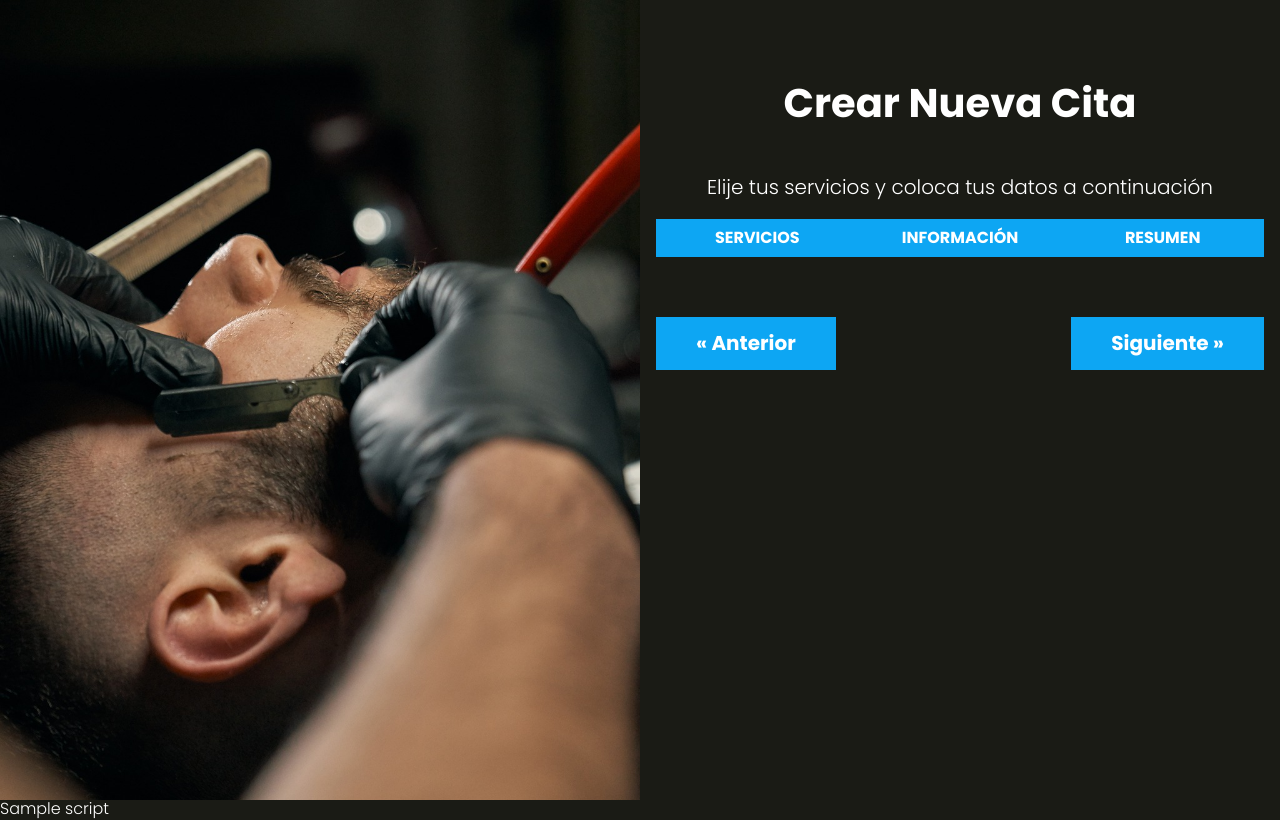
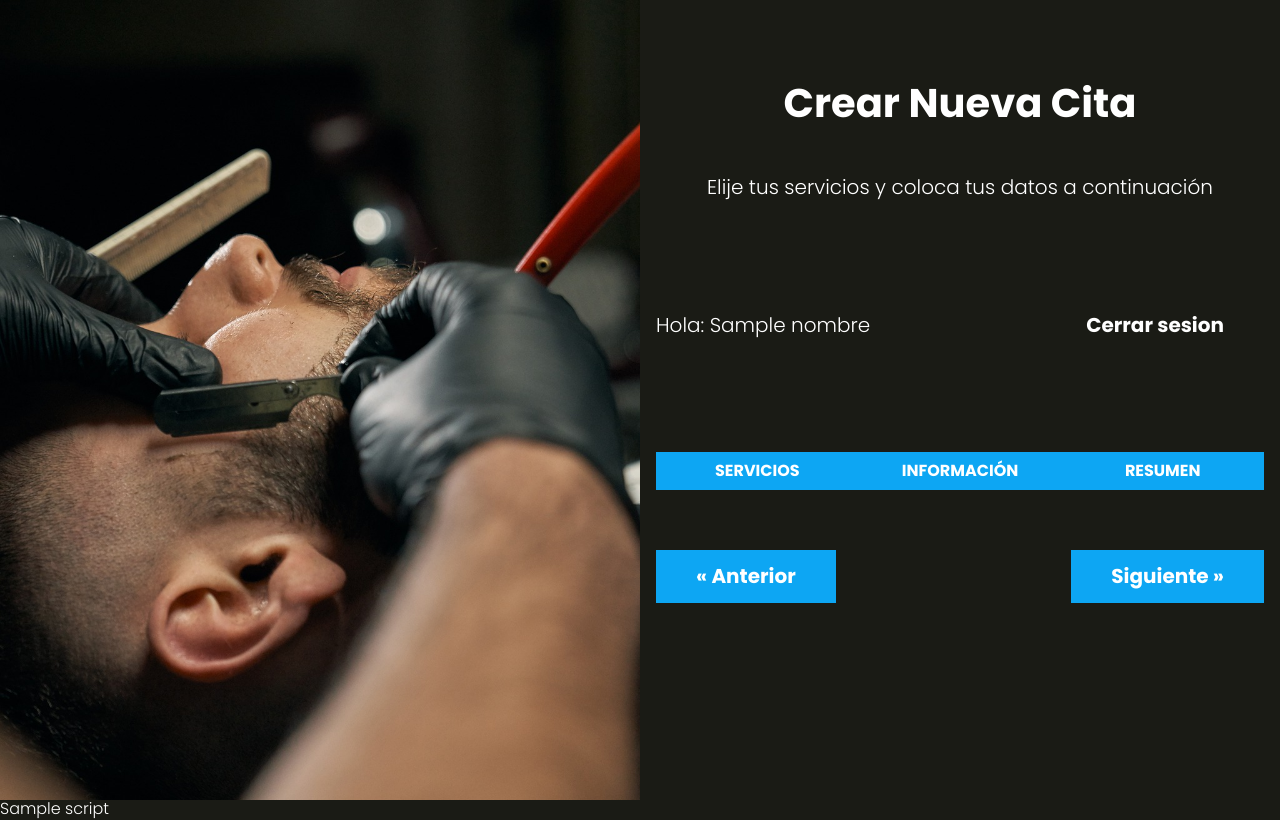
Before and after one commit to Yojan21/Appsalon, a PHP site: the page made by views/cita/index.php in a window 1280 px wide. Run offline with PHP 8.4, Linux system fonts and the light colour scheme; the template is opened without the code that fills it: most values are stand-ins (such as "Sample title", 1, 10 or a date in 2020).

Commit message:
Corrigiendo envio de email de confirmacion y se agrego cerrar sesion

```diff
--- a/controllers/CitaController.php
+++ b/controllers/CitaController.php
@@ -7,6 +7,7 @@ class CitaController{
     public static function index(Router $router){
 
         session_start();
+        isAuth();
         $nombre = $_SESSION['nombre'];
         $id = $_SESSION['id'];
 
--- a/models/ActiveRecord.php
+++ b/models/ActiveRecord.php
@@ -157,6 +157,7 @@ class ActiveRecord {
         $query .= join("','", array_values($atributos));
         $query .= "') ";
 
+        /* return json_encode(['query' => $query]); */
 
         // Resultado de la consulta
         $resultado = self::$db->query($query);
--- a/models/CitaServicio.php
+++ b/models/CitaServicio.php
@@ -3,7 +3,7 @@ namespace Model;
 
 class CitaServicio extends ActiveRecord{
     protected static $tabla = 'citasServicios';
-    protected static $columasDB = ['id', 'citaid', 'servicioid'];
+    protected static $columnasDB = ['id', 'citaid', 'servicioid'];
 
     public $id;
     public $citaid;
--- a/src/js/app.js
+++ b/src/js/app.js
@@ -314,7 +314,7 @@ function mostrarResumen(){
 async function reservarCita(){
 
     //Extraer los datos
-    const {nombre, fecha, hora, servicios, id} = cita;
+    const {fecha, hora, servicios, id} = cita;
 
     const idServicios = servicios.map(servicio => servicio.id);
 
@@ -334,11 +334,11 @@ async function reservarCita(){
         });
         const resultado = await respuesta.json();
 
-        console.log(resultado);
         if(resultado.resultado){
             alerta('success', 'Cita Creada','Tu cita fue creada con exito' );
         }
     } catch (error) {
+        console.log(error)
         alerta('error', 'Error..', 'Se ha generado un error al crear tu cita');
     }
 }
--- a/src/scss/layout/_UI.scss
+++ b/src/scss/layout/_UI.scss
@@ -25,3 +25,21 @@
         padding: 3rem 0;
     }
 }
+
+.barra{
+    margin: v.$separacion 0;
+
+    @include m.tablet{
+        display: flex;
+        justify-content: space-between;
+        align-items: center
+    }
+    .boton{
+        @include m.boton(v.$negro, v.$blanco);
+
+
+        &:hover{
+            background-color: v.$rojo;
+        }
+    }
+}
--- a/views/cita/index.php
+++ b/views/cita/index.php
@@ -1,5 +1,11 @@
 <h1 class="nombre_pagina">Crear Nueva Cita</h1>
 <p class="descripcion_pagina">Elije tus servicios y coloca tus datos a continuación</p>
+
+<div class="barra">
+    <p>Hola: <?php echo $nombre ?? '' ?></p>
+
+    <a class="boton" href="/logout">Cerrar sesion</a>
+</div>
 
 <div id="app">
     <nav class="tabs">
```
Also changed, not shown: classes/Email.php (+3 -5 lines), controllers/APIController.php (+16 -1 lines), controllers/LoginController.php (+5 -4 lines), includes/funciones.php (+7 -0 lines), public/build/css/app.css, public/build/js/app.js, 1 other file.
